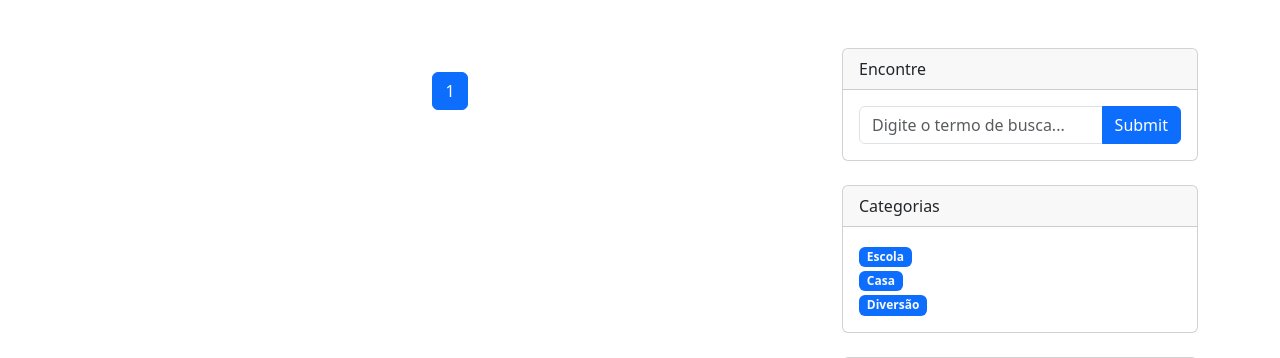
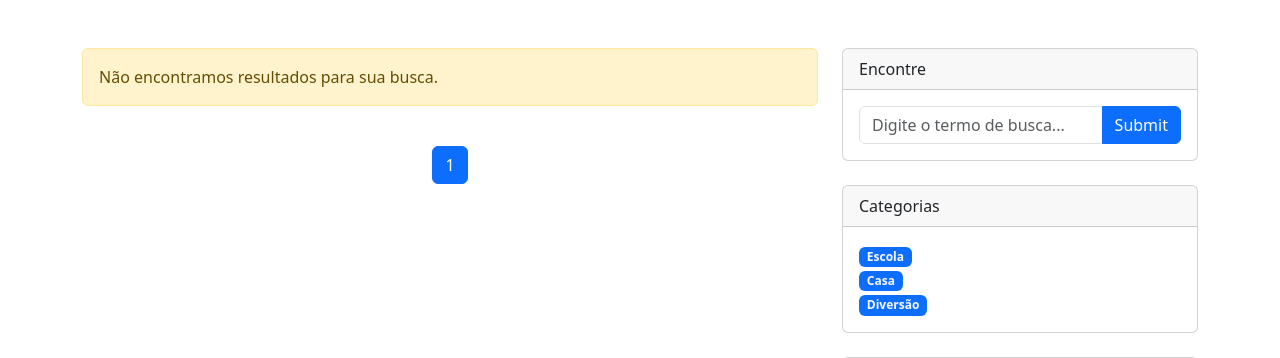
Before and after one commit to andrehsilva/sacadaweb, a Django app: page /?category=1 in a window 1280 px wide. Shown: the part 56-414 px from the top of the page. Run offline with Django 5.2, Linux system fonts and the light colour scheme; data comes from the database, SQL or seed files in the repository.

Commit message:
+ajuste de não encontrados

```diff
--- a/posts_app/templates/post-list.html
+++ b/posts_app/templates/post-list.html
@@ -19,6 +19,13 @@
             <!-- Featured blog post-->
 
             <div class="row">
+                {% if no_results %}
+                    <div class="col-lg-12">
+                        <div class="alert alert-warning" role="alert">
+                            Não encontramos resultados para sua busca.
+                        </div>
+                    </div>
+                {% else %}
                 {% for post in posts %}
                 <div class="col-lg-6">
                     <!-- Blog post-->
@@ -26,16 +33,17 @@
                         <img class="card-img-top" src="{{ post.image.url }}" alt="..." />
 
                         <div class="card-body">
-                            <div class="small text-muted">{{post.created}}</div>
-                            <h2 class="card-title h4">{{post.name}}</h2>
-                            <div class="small text-muted">@{{post.owner}}</div>
-                            <p class="card-text">{{post.description|slice:'256'}}...</p>
+                            <div class="small text-muted">{{ post.created }}</div>
+                            <h2 class="card-title h4">{{ post.name }}</h2>
+                            <div class="small text-muted">@{{ post.owner }}</div>
+                            <p class="card-text">{{ post.description|slice:'256' }}...</p>
                             <a class="btn btn-primary" href="{% url 'post-detail' post.id %}">Saiba mais →</a>
                         </div>
 
+                    </div>
                 </div>
-            </div>
-            {% endfor %}
+                {% endfor %}
+                {% endif %}
             </div>
             <!-- Pagination-->
             <!-- Pagination -->
--- a/posts_app/views.py
+++ b/posts_app/views.py
@@ -2,6 +2,7 @@ from django.views.generic import ListView, CreateView, UpdateView, DeleteView, D
 from django.core.paginator import Paginator
 from django.shortcuts import render
 from posts_app.models import Post, Category
+#from posts_app.forms import PostForm
 from django.urls import reverse_lazy
 from django.db.models import Q
 
@@ -34,6 +35,7 @@ class ListPosts(ListView):
         context['selected_category'] = self.request.GET.get('category', '')
         context['search_query'] = self.request.GET.get('search_query', '')
         context['posts_latest'] = Post.objects.order_by('-created')[:5]
+        context['no_results'] = not context['posts'].exists()
         return context
 
 
@@ -42,3 +44,10 @@ class PostDetailView(DetailView):
     model = Post
     template_name = 'post-detail.html'
     context_object_name = 'post'
+
+
+#class PostCreateView(CreateView):
+#    model = Post
+#    form_class = PostForm
+#    template_name = 'post_form.html'
+#    success_url = reverse_lazy('post-list')
```
